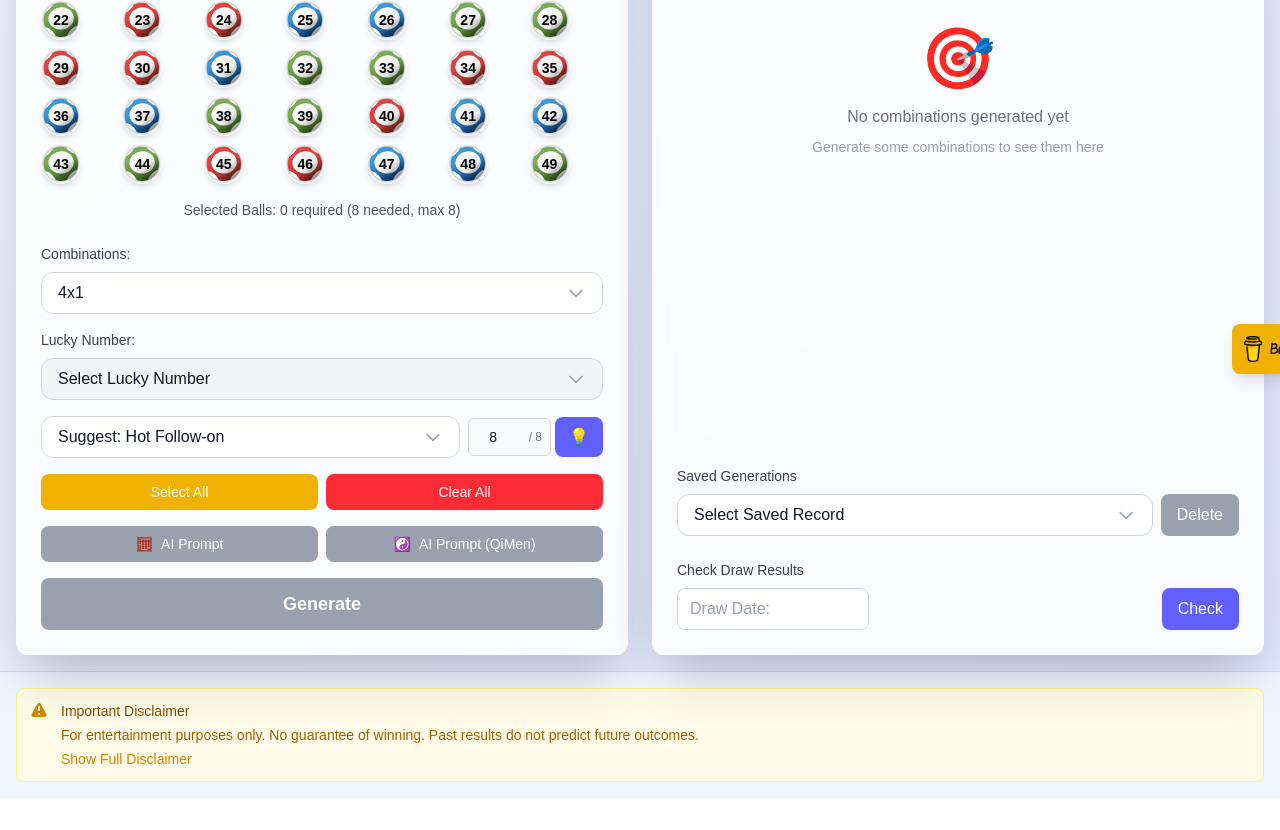
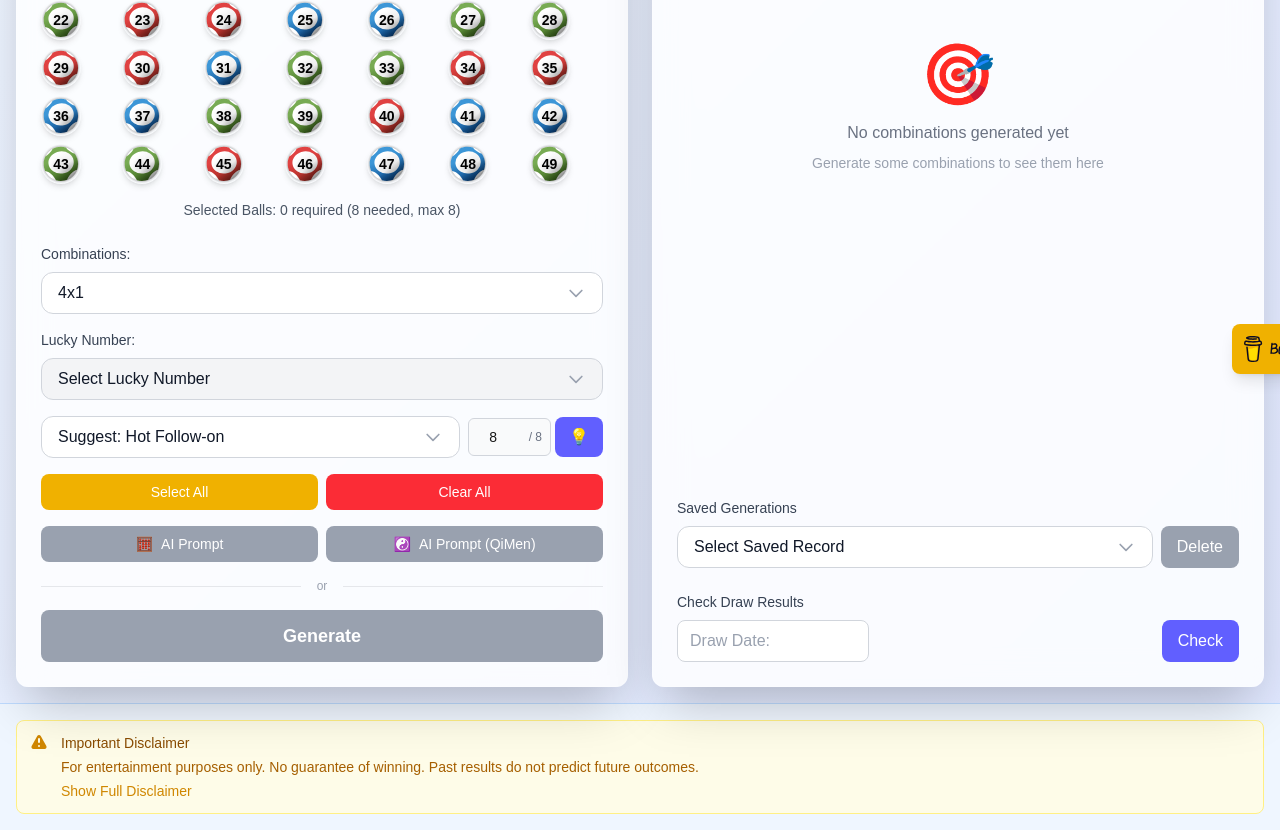
Before and after one commit to ideocanvas/m6g, a Next.js app: page /en in a window 1280 px wide. Shown: the part 402-1232 px from the top of the page. Before the commit the page ends 1200 px from the top, so only its background shows below. Built offline with nearby package versions, Linux system fonts and the light colour scheme.

Commit message:
fine-tune UI

```diff
--- a/src/components/NumberSelection.tsx
+++ b/src/components/NumberSelection.tsx
@@ -449,6 +449,13 @@
           </button>
         </div>
 
+        {/* Separator */}
+        <div className="flex items-center gap-2">
+          <div className="flex-1 h-px bg-gray-200"></div>
+          <span className="text-xs text-gray-400 px-2">{labels[language].or}</span>
+          <div className="flex-1 h-px bg-gray-200"></div>
+        </div>
+
         {/* Generate Button */}
         <button
           onClick={onGenerate}
--- a/src/lib/i18n.ts
+++ b/src/lib/i18n.ts
@@ -85,6 +85,7 @@
   legal_age_required: string;
   gamble_responsibly: string;
   seek_help_if_needed: string;
+  or: string;
 }
 
 export type LanguageCode = 'en' | 'zh-TW';
@@ -173,7 +174,8 @@
     for_entertainment: 'For entertainment purposes only.',
     legal_age_required: 'You must be of legal age to participate in lottery games.',
     gamble_responsibly: 'Gamble responsibly. Set limits and stick to them.',
-    seek_help_if_needed: 'If you think you have a gambling problem, seek help from professional organizations.'
+    seek_help_if_needed: 'If you think you have a gambling problem, seek help from professional organizations.',
+    or: 'or'
   },
   'zh-TW': {
     title: '六合彩生成器',
@@ -258,7 +260,8 @@
     for_entertainment: '僅供娛樂用途。',
     legal_age_required: '您必須達到法定年齡才能參與彩票遊戲。',
     gamble_responsibly: '請負責任地賭博。設定限制並遵守。',
-    seek_help_if_needed: '如果您認為自己有賭博問題，請向專業組織尋求幫助。'
+    seek_help_if_needed: '如果您認為自己有賭博問題，請向專業組織尋求幫助。',
+    or: '或'
   }
 };
 
```
